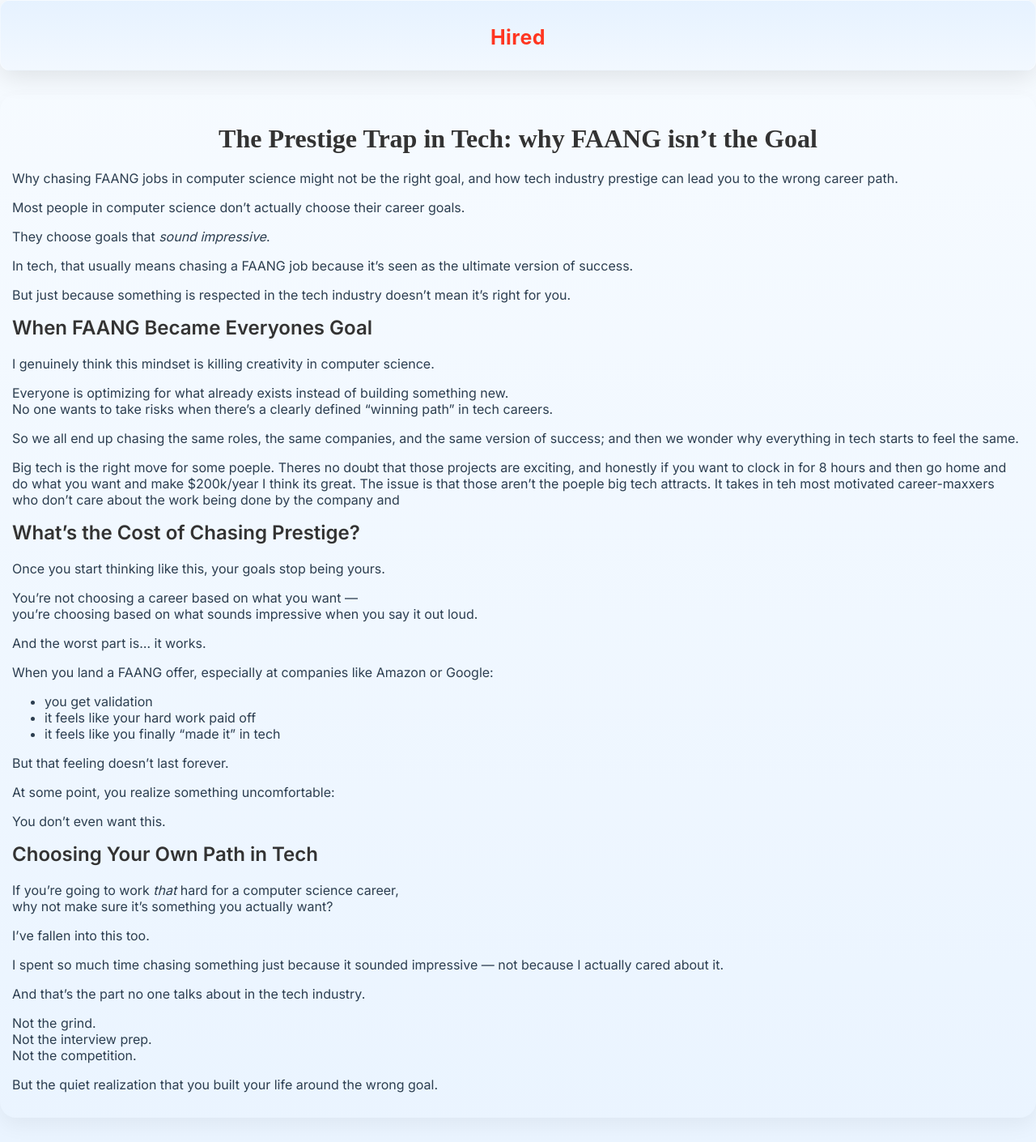
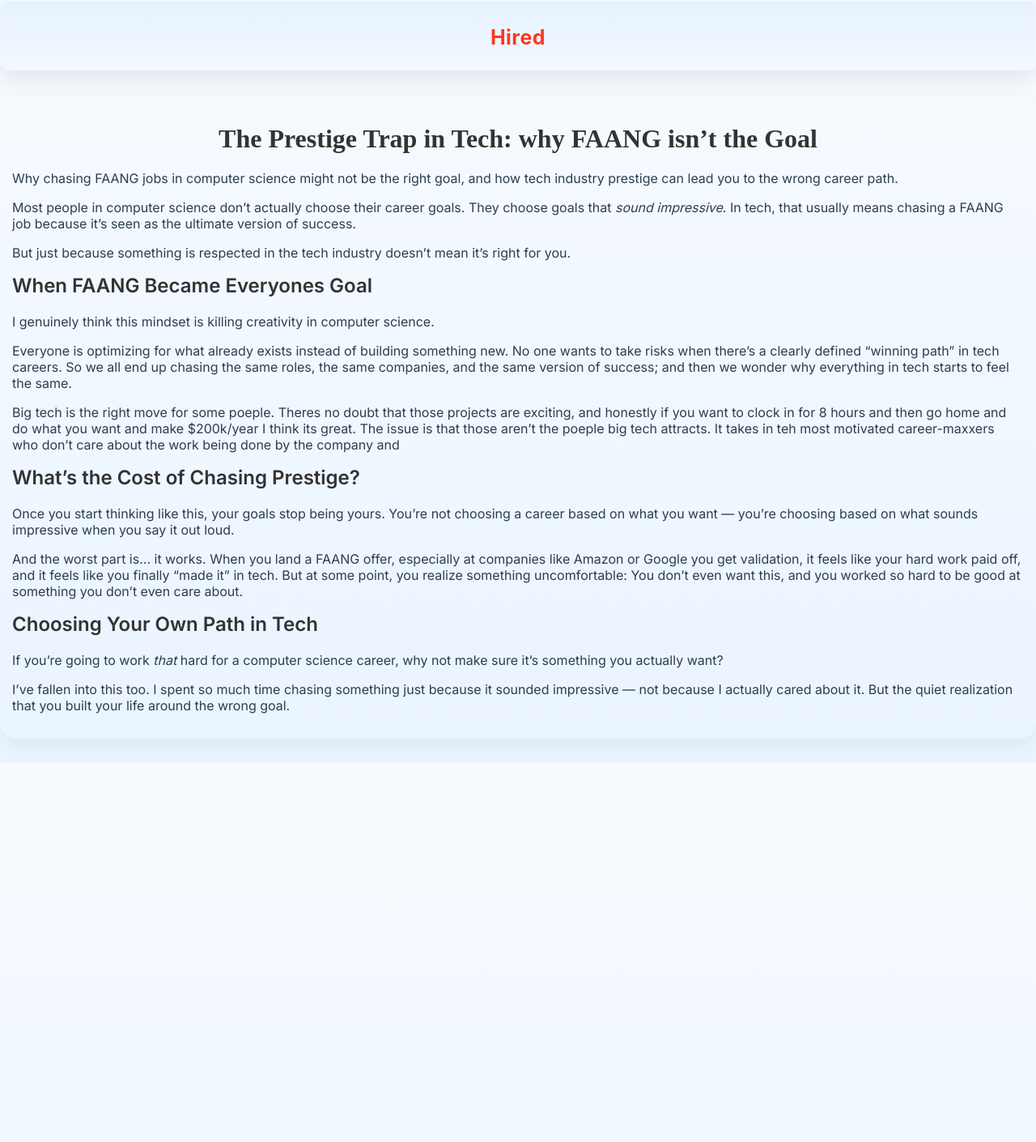
Before and after one commit to hiredmaybe67/hiredmaybe67.github.io, a Jekyll site: the page built from prestigeTrap.md, in a window 1280 px wide. Shown: the whole page at 81% size. Built offline with Jekyll 4.4.1, drawn with Linux system fonts in a browser that asks for light colours; after the commit the page ends 942 px from its top, so only the background shows below that.

Commit message:
Update prestigeTrap.md

```diff
--- a/prestigeTrap.md
+++ b/prestigeTrap.md
@@ -4,11 +4,7 @@ title: "The Prestige Trap in Tech: why FAANG isn’t the Goal"
 description: "Why chasing FAANG jobs in computer science might not be the right goal, and how tech industry prestige can lead you to the wrong career path."
 ---
 
-Most people in computer science don’t actually choose their career goals.
-
-They choose goals that *sound impressive*.
-
-In tech, that usually means chasing a FAANG job because it’s seen as the ultimate version of success.
+Most people in computer science don’t actually choose their career goals. They choose goals that *sound impressive*. In tech, that usually means chasing a FAANG job because it’s seen as the ultimate version of success.
 
 But just because something is respected in the tech industry doesn’t mean it’s right for you.
 
@@ -16,46 +12,18 @@ But just because something is respected in the tech industry doesn’t mean it
 
 I genuinely think this mindset is killing creativity in computer science.
 
-Everyone is optimizing for what already exists instead of building something new.
-No one wants to take risks when there’s a clearly defined “winning path” in tech careers.
-
-So we all end up chasing the same roles, the same companies, and the same version of success; and then we wonder why everything in tech starts to feel the same.
+Everyone is optimizing for what already exists instead of building something new. No one wants to take risks when there’s a clearly defined “winning path” in tech careers. So we all end up chasing the same roles, the same companies, and the same version of success; and then we wonder why everything in tech starts to feel the same.
 
 Big tech is the right move for some poeple. Theres no doubt that those projects are exciting, and honestly if you want to clock in for 8 hours and then go home and do what you want and make $200k/year I think its great. The issue is that those aren't the poeple big tech attracts. It takes in teh most motivated career-maxxers who don't care about the work being done by the company and
 
 ## What’s the Cost of Chasing Prestige?
 
-Once you start thinking like this, your goals stop being yours.
+Once you start thinking like this, your goals stop being yours. You’re not choosing a career based on what you want —  you’re choosing based on what sounds impressive when you say it out loud.
 
-You’re not choosing a career based on what you want —
-you’re choosing based on what sounds impressive when you say it out loud.
-
-And the worst part is… it works.
-
-When you land a FAANG offer, especially at companies like Amazon or Google:
-- you get validation
-- it feels like your hard work paid off
-- it feels like you finally “made it” in tech
-
-But that feeling doesn’t last forever.
-
-At some point, you realize something uncomfortable:
-
-You don’t even want this.
+And the worst part is… it works. When you land a FAANG offer, especially at companies like Amazon or Google you get validation, it feels like your hard work paid off, and it feels like you finally “made it” in tech. But at some point, you realize something uncomfortable: You don’t even want this, and you worked so hard to be good at something you don't even care about.
 
 ## Choosing Your Own Path in Tech
 
-If you’re going to work *that* hard for a computer science career,
-why not make sure it’s something you actually want?
+If you’re going to work *that* hard for a computer science career, why not make sure it’s something you actually want?
 
-I’ve fallen into this too.
-
-I spent so much time chasing something just because it sounded impressive — not because I actually cared about it.
-
-And that’s the part no one talks about in the tech industry.
-
-Not the grind.
-Not the interview prep.
-Not the competition.
-
-But the quiet realization that you built your life around the wrong goal.
+I’ve fallen into this too. I spent so much time chasing something just because it sounded impressive — not because I actually cared about it. But the quiet realization that you built your life around the wrong goal.
```
